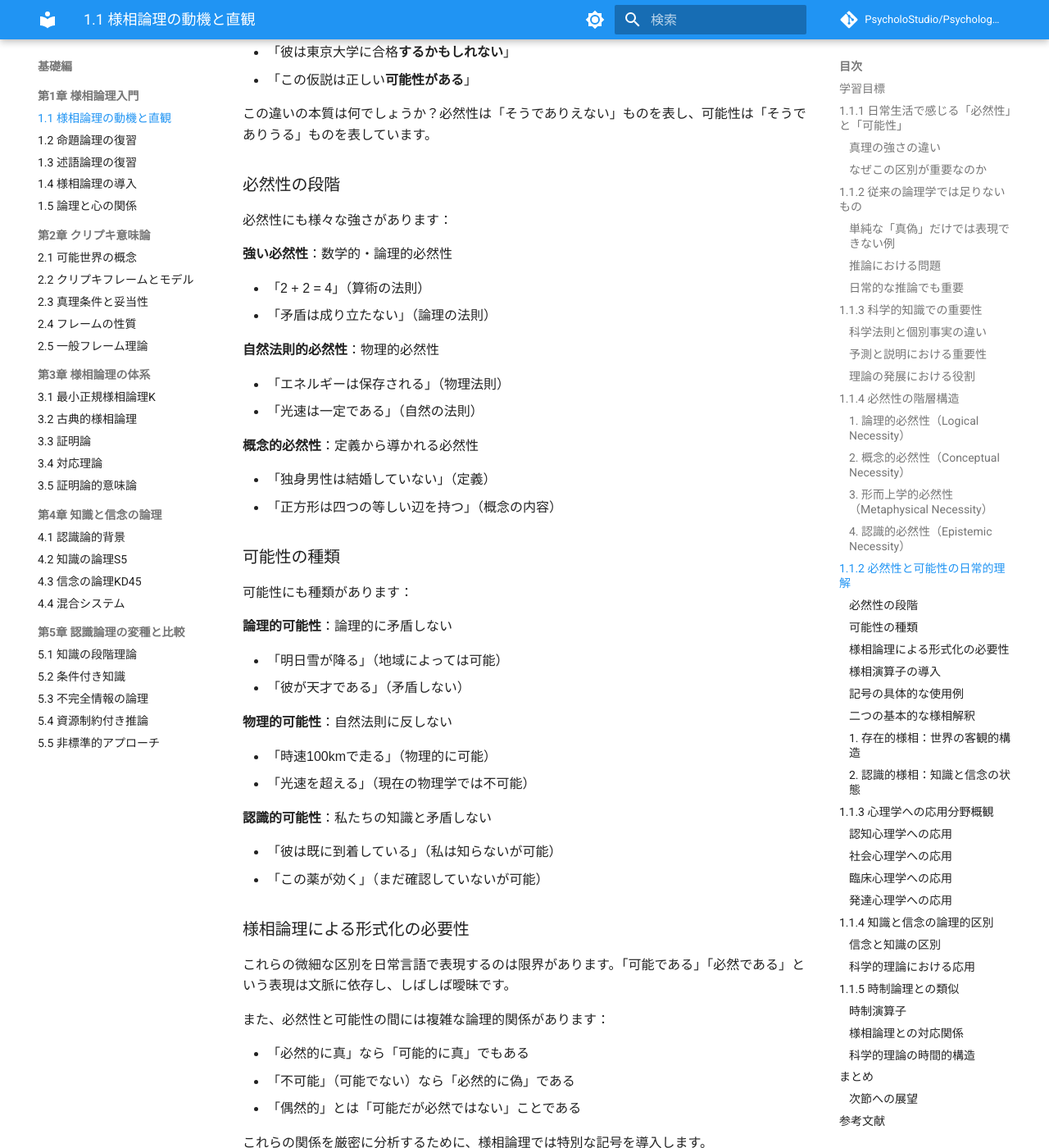
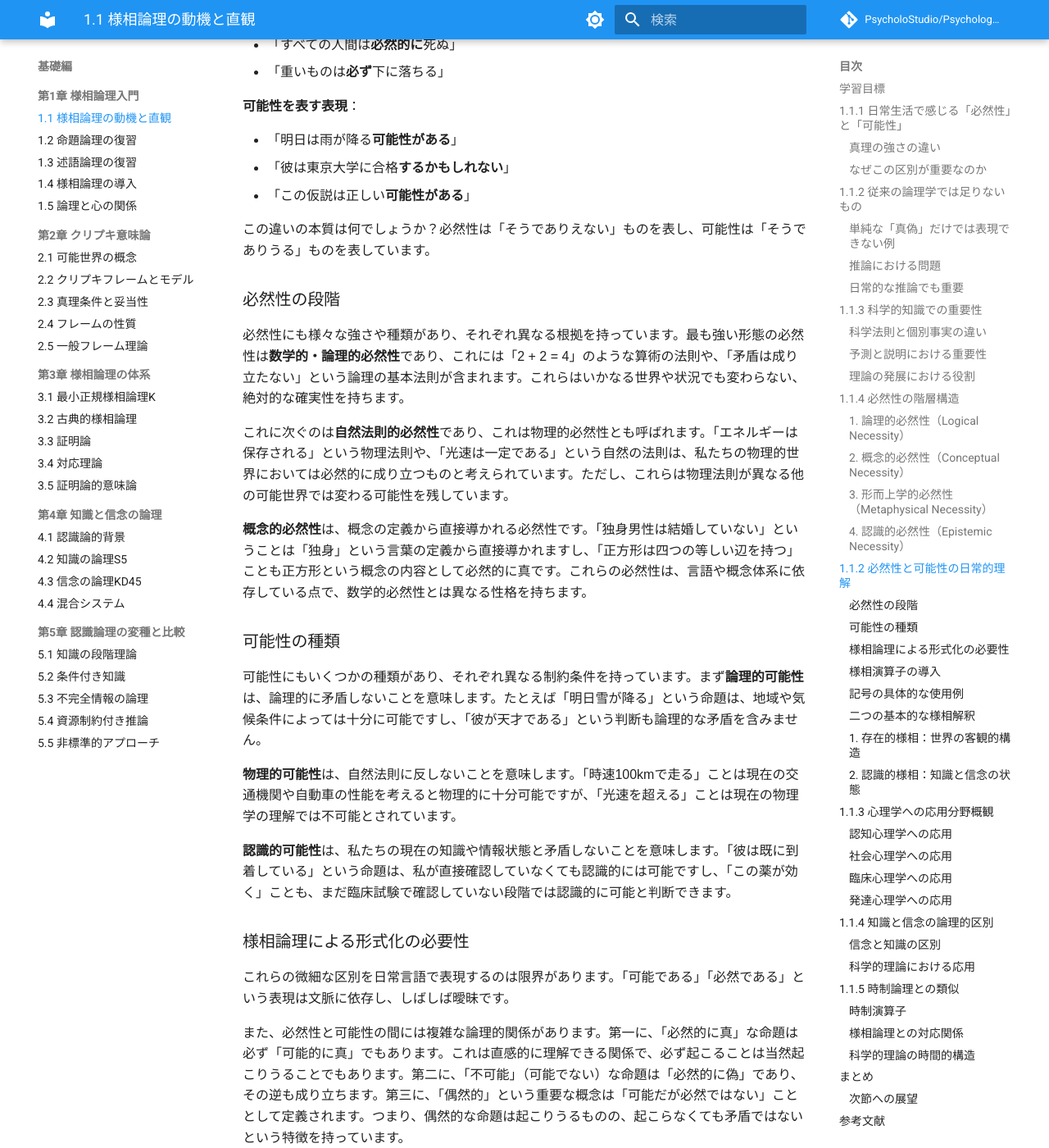
Before and after one commit to PsycholoStudio/Psychology-On-Epistemic-Logic, an MkDocs documentation site: the page built from docs/foundations/1-1-modal-motivation.md, in a window 1280 px wide and 1400 px high, scrolled down 5746 px. Shown: the whole window at 82% size. Built offline with MkDocs 1.6.1 and Material for MkDocs 9.7.7, drawn with Linux system fonts in a browser that asks for light colours; comment, search, counter and statistics services are not loaded; some of the changed text lies outside the part shown.

Commit message:
1-1節の箇条書きを文章に変換し可読性を向上
- 箇条書き中心の記述を文章による丁寧な説明に変更
- 必然性・可能性の例を自然な文章で解説
- 科学的推論・日常的判断の例を詳細化
- 概念間の論理的つながりを明確化
- 散文重視のCLAUDE.md執筆ルールに準拠

🤖 Generated with [Claude Code](https://claude.ai/code)

Co-Authored-By: Claude <noreply@anthropic.com>

```diff
--- a/docs/foundations/1-1-modal-motivation.md
+++ b/docs/foundations/1-1-modal-motivation.md
@@ -22,17 +22,9 @@
 
 皆さんは日常生活で、次のような表現を自然に使い分けていることに気づいているでしょうか：
 
-**「必ず」「絶対に」という表現**：
+私たちは日常的に、**必然性を表す表現**を頻繁に使用しています。たとえば「明日は必ず授業に出る」という約束、「2 + 2 は絶対に 4 になる」という数学的事実、「雨が降れば道路は必ず濡れる」という因果法則などです。これらの表現は、話し手がその内容を確実で変わることのないものとして捉えていることを示しています。
 
-- 「明日は必ず授業に出る」
-- 「2 + 2 は絶対に 4 になる」
-- 「雨が降れば道路は必ず濡れる」
-
-**「かもしれない」「可能性がある」という表現**：
-
-- 「明日は雨が降るかもしれない」
-- 「彼は遅刻する可能性がある」
-- 「この薬は効く可能性がある」
+一方で、**可能性を表す表現**も同じくらい重要です。「明日は雨が降るかもしれない」という天候の予測、「彼は遅刻する可能性がある」という行動の推測、「この薬は効く可能性がある」という治療効果への期待などは、いずれも不確実性を含んだ状況への対処を表しています。
 
 これらの表現の背後には、単純な「真か偽か」を超えた、より豊かな意味の違いがあります。
 
@@ -56,13 +48,11 @@
 
 ### なぜこの区別が重要なのか
 
-この違いを理解することは、論理的思考において非常に重要です：
+この違いを理解することは、論理的思考において非常に重要です。まず**推論の確実性**について考えてみましょう。必然的な真理から導かれる結論は絶対に確実ですが、偶然的な真理から導かれる結論は状況が変われば変わる可能性があります。たとえば、「すべての三角形の内角の和は180度」という必然的真理から特定の三角形について導かれる結論は確実ですが、「今日は晴れている」という偶然的事実から導かれる「洗濯物がよく乾く」という結論は、天候が変われば成り立たなくなります。
 
-**推論の確実性**：必然的な真理から導かれる結論は絶対に確実ですが、偶然的な真理から導かれる結論は状況が変われば変わる可能性があります。
+次に**予測と計画**の観点では、「必ず起こること」と「起こるかもしれないこと」を区別することで、より適切な判断や計画が立てられます。確実な前提に基づく計画は安定的ですが、不確実な要素を含む場合には代替案や対応策が必要になります。
 
-**予測と計画**：「必ず起こること」と「起こるかもしれないこと」を区別することで、より適切な判断や計画が立てられます。
-
-**科学的理解**：科学では、個別の観察事実から一般的な法則を見つけることを目指しますが、その法則がどの程度確実なのかを評価する必要があります。
+**科学的理解**においても、この区別は決定的な重要性を持ちます。科学では、個別の観察事実から一般的な法則を見つけることを目指しますが、その法則がどの程度確実なのかを評価する必要があります。観察された現象が偶然的なものか、それとも必然的な法則性を示すものかを判断することが、科学的知識の信頼性を決定します。
 
 ## 1.1.2 従来の論理学では足りないもの
 
@@ -100,17 +90,9 @@
 
 ### 日常的な推論でも重要
 
-私たちは日常的に、この違いを意識して判断しています：
+私たちは日常的に、この違いを意識して判断しています。たとえば**計画を立てるとき**を考えてみましょう。「電車は必ず時刻表通りに来る」と確信している場合、その確実な前提として計画を立てることができますが、「電車は時刻表通りに来るかもしれない」程度の確信しかない場合は、遅延の可能性を考慮して余裕を持った計画を立てる必要があります。
 
-**計画を立てるとき**：
-
-- 「電車は必ず時刻表通りに来る」→ 確実な前提として計画
-- 「電車は時刻表通りに来るかもしれない」→ 余裕を持った計画
-
-**他人の行動を予測するとき**：
-
-- 「彼は約束を必ず守る」→ 強い信頼
-- 「彼は約束を守るかもしれない」→ 注意深い期待
+同様に**他人の行動を予測するとき**も、必然性と可能性の区別は重要です。「彼は約束を必ず守る」という強い確信がある場合は、その人への強い信頼に基づいて行動できますが、「彼は約束を守るかもしれない」という程度の予測しか持てない場合は、より注意深い期待を持ち、代替案も準備しておく必要があります。
 
 ## 1.1.3 科学的知識での重要性
 
@@ -136,21 +118,15 @@
 
 ### 予測と説明における重要性
 
-科学的知識の価値は、その予測力と説明力にあります：
+科学的知識の価値は、その予測力と説明力にあります。まず**確実な予測**について考えると、法則的必然性に基づく予測は高い信頼性を持ちます。たとえば、ニュートンの万有引力の法則から天体の軌道を予測する場合、その予測は非常に正確で信頼できます。
 
-**確実な予測**：法則的必然性に基づく予測は高い信頼性を持ちます。
+一方で**仮説的予測**も科学において重要な役割を果たします。これは「もしこの理論が正しければ、この現象が起こるはずだ」という条件付きの予測であり、理論の検証に使われます。アインシュタインの相対性理論から予測された光の屈曲は、後の観測によって確認され、理論の正しさを支持する証拠となりました。
 
-**仮説的予測**：「もしこの理論が正しければ、この現象が起こるはずだ」という条件付きの予測。
-
-**説明の強さ**：なぜその現象が「必然的に」起こったのかを説明できれば、より深い理解が得られます。
+**説明の強さ**という観点では、なぜその現象が「必然的に」起こったのかを説明できれば、単なる経験的事実の記述を超えて、より深い理解が得られます。法則的説明は、現象の背後にある普遍的なメカニズムを明らかにし、類似の状況での予測を可能にします。
 
 ### 理論の発展における役割
 
-科学理論の発展過程でも、必然性の概念は重要です：
-
-- **仮説段階**：「この説明が正しい可能性がある」
-- **検証段階**：「実験結果と一致する」
-- **確立段階**：「法則として必然的に成り立つ」
+科学理論の発展過程でも、必然性の概念は重要です。科学的発見は通常、最初の**仮説段階**では「この説明が正しい可能性がある」という不確実な推測から始まります。次の**検証段階**では、絶えず実験や観測を繰り返して「実験結果と一致する」ことを確認し、理論の信頼性を高めていきます。そして最終的に**確立段階**に達すると、その理論は「法則として必然的に成り立つ」ものとして受け入れられ、科学的知識の一部となります。この過程は、不確実な可能性から確実な必然性への認識論的変化を表しています。
 
 ## 1.1.4 必然性の階層構造
 
@@ -218,51 +194,25 @@
 
 ### 必然性の段階
 
-必然性にも様々な強さがあります：
+必然性にも様々な強さや種類があり、それぞれ異なる根拠を持っています。最も強い形態の必然性は**数学的・論理的必然性**であり、これには「2 + 2 = 4」のような算術の法則や、「矛盾は成り立たない」という論理の基本法則が含まれます。これらはいかなる世界や状況でも変わらない、絶対的な確実性を持ちます。
 
-**強い必然性**：数学的・論理的必然性
+これに次ぐのは**自然法則的必然性**であり、これは物理的必然性とも呼ばれます。「エネルギーは保存される」という物理法則や、「光速は一定である」という自然の法則は、私たちの物理的世界においては必然的に成り立つものと考えられています。ただし、これらは物理法則が異なる他の可能世界では変わる可能性を残しています。
 
-- 「2 + 2 = 4」（算術の法則）
-- 「矛盾は成り立たない」（論理の法則）
-
-**自然法則的必然性**：物理的必然性
-
-- 「エネルギーは保存される」（物理法則）
-- 「光速は一定である」（自然の法則）
-
-**概念的必然性**：定義から導かれる必然性
-
-- 「独身男性は結婚していない」（定義）
-- 「正方形は四つの等しい辺を持つ」（概念の内容）
+**概念的必然性**は、概念の定義から直接導かれる必然性です。「独身男性は結婚していない」ということは「独身」という言葉の定義から直接導かれますし、「正方形は四つの等しい辺を持つ」ことも正方形という概念の内容として必然的に真です。これらの必然性は、言語や概念体系に依存している点で、数学的必然性とは異なる性格を持ちます。
 
 ### 可能性の種類
 
-可能性にも種類があります：
+可能性にもいくつかの種類があり、それぞれ異なる制約条件を持っています。まず**論理的可能性**は、論理的に矛盾しないことを意味します。たとえば「明日雪が降る」という命題は、地域や気候条件によっては十分に可能ですし、「彼が天才である」という判断も論理的な矛盾を含みません。
 
-**論理的可能性**：論理的に矛盾しない
+**物理的可能性**は、自然法則に反しないことを意味します。「時速100kmで走る」ことは現在の交通機関や自動車の性能を考えると物理的に十分可能ですが、「光速を超える」ことは現在の物理学の理解では不可能とされています。
 
-- 「明日雪が降る」（地域によっては可能）
-- 「彼が天才である」（矛盾しない）
-
-**物理的可能性**：自然法則に反しない
-
-- 「時速100kmで走る」（物理的に可能）
-- 「光速を超える」（現在の物理学では不可能）
-
-**認識的可能性**：私たちの知識と矛盾しない
-
-- 「彼は既に到着している」（私は知らないが可能）
-- 「この薬が効く」（まだ確認していないが可能）
+**認識的可能性**は、私たちの現在の知識や情報状態と矛盾しないことを意味します。「彼は既に到着している」という命題は、私が直接確認していなくても認識的には可能ですし、「この薬が効く」ことも、まだ臨床試験で確認していない段階では認識的に可能と判断できます。
 
 ### 様相論理による形式化の必要性
 
 これらの微細な区別を日常言語で表現するのは限界があります。「可能である」「必然である」という表現は文脈に依存し、しばしば曖昧です。
 
-また、必然性と可能性の間には複雑な論理的関係があります：
-
-- 「必然的に真」なら「可能的に真」でもある
-- 「不可能」（可能でない）なら「必然的に偽」である
-- 「偶然的」とは「可能だが必然ではない」ことである
+また、必然性と可能性の間には複雑な論理的関係があります。第一に、「必然的に真」な命題は必ず「可能的に真」でもあります。これは直感的に理解できる関係で、必ず起こることは当然起こりうることでもあります。第二に、「不可能」（可能でない）な命題は「必然的に偽」であり、その逆も成り立ちます。第三に、「偶然的」という重要な概念は「可能だが必然ではない」こととして定義されます。つまり、偶然的な命題は起こりうるものの、起こらなくても矛盾ではないという特徴を持っています。
 
 これらの関係を厳密に分析するために、様相論理では特別な記号を導入します。
 
```
